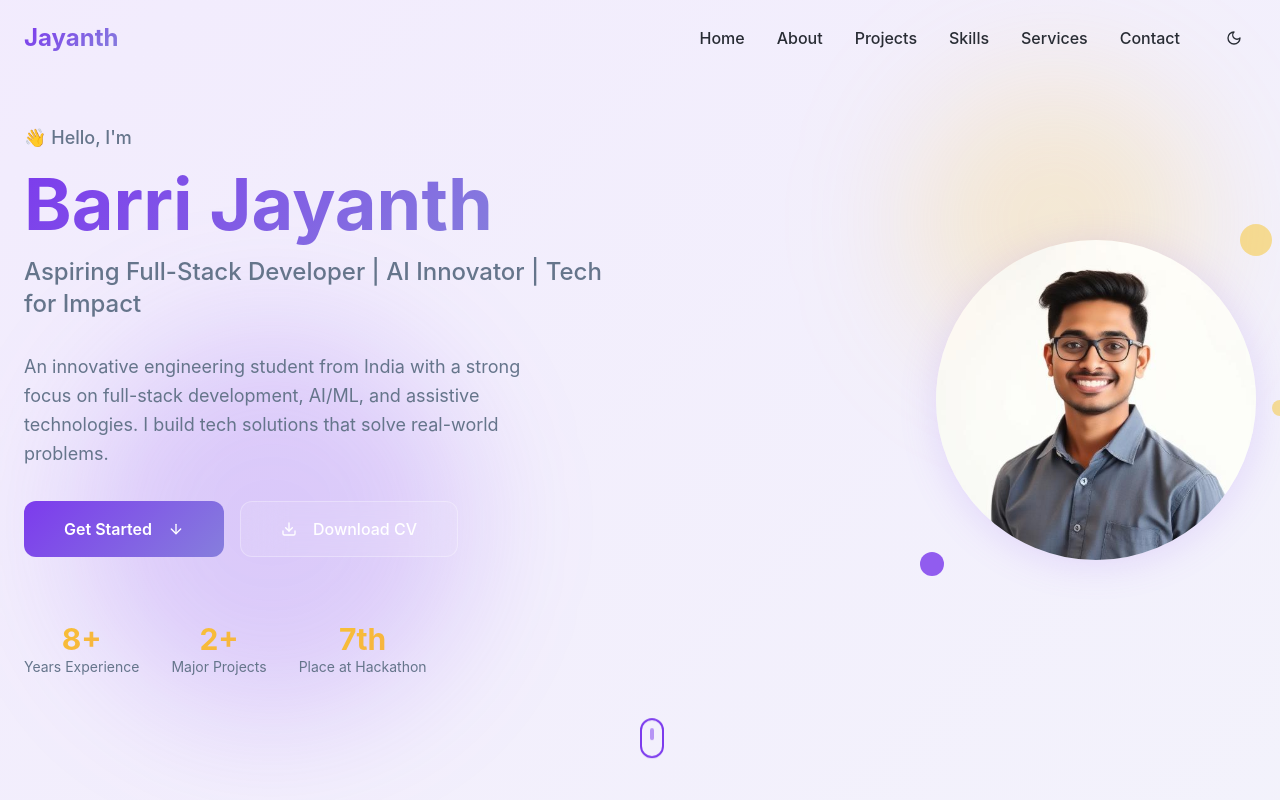
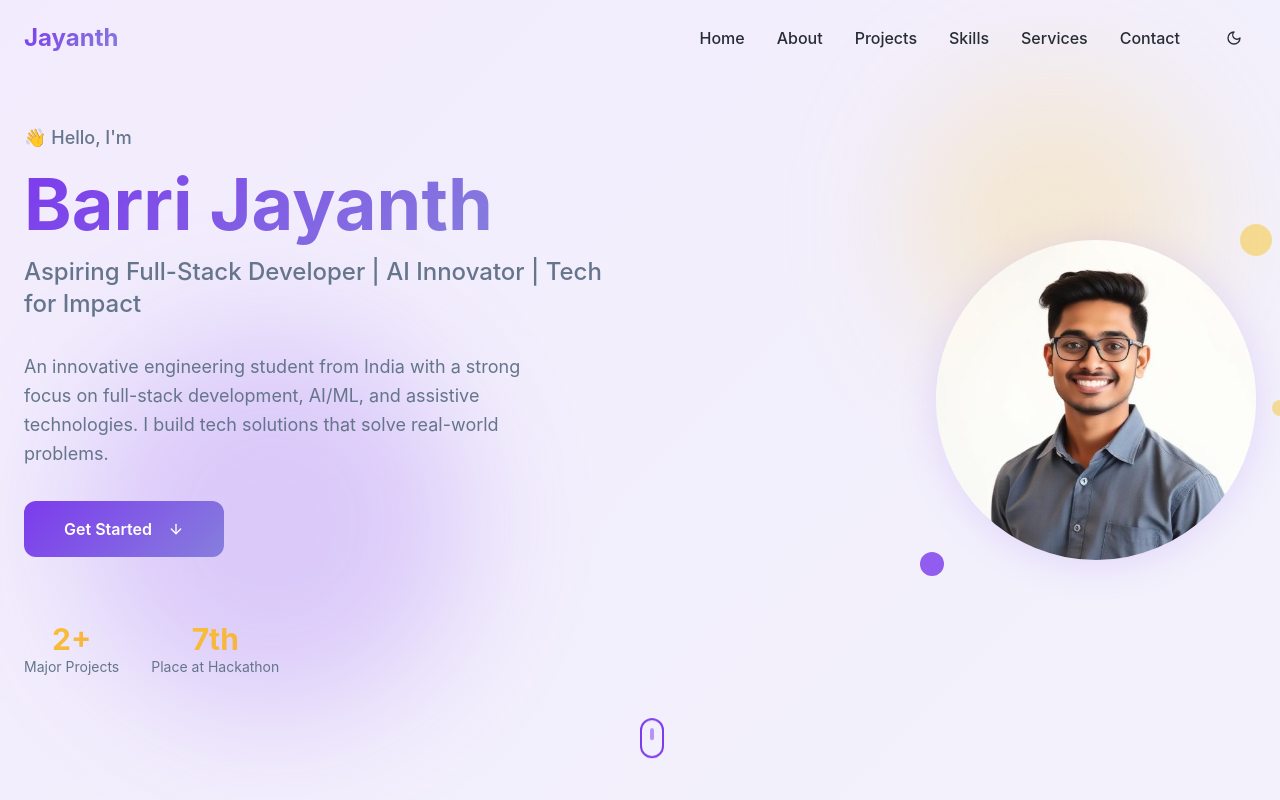
Before and after one commit to Jayanth-77/FUTURE_PE_3, a React (Vite) app: page / in a window 1280 px wide. Shown: the top 800 px of the page. Built offline with nearby package versions, Linux system fonts and the light colour scheme.

Commit message:
Remove experience and CV

```diff
--- a/src/components/Hero.tsx
+++ b/src/components/Hero.tsx
@@ -1,5 +1,5 @@
 import { Button } from '@/components/ui/button';
-import { ArrowDown, Download, Play } from 'lucide-react';
+import { ArrowDown } from 'lucide-react';
 import profileImage from '@/assets/jayanth-profile.jpg';
 
 const Hero = () => {
@@ -7,13 +7,6 @@ const Hero = () => {
     document.querySelector('#contact')?.scrollIntoView({ behavior: 'smooth' });
   };
 
-  const handleDownloadCV = () => {
-    // Create a download link for CV
-    const link = document.createElement('a');
-    link.href = '#'; // Replace with actual CV file path
-    link.download = 'Barri_Jayanth_CV.pdf';
-    link.click();
-  };
 
   return (
     <section id="home" className="min-h-screen flex items-center relative overflow-hidden">
@@ -55,23 +48,10 @@ const Hero = () => {
                 Get Started
                 <ArrowDown className="ml-2 h-5 w-5 group-hover:translate-y-1 transition-transform" />
               </Button>
-              <Button
-                variant="glass"
-                size="lg"
-                onClick={handleDownloadCV}
-                className="group"
-              >
-                <Download className="mr-2 h-5 w-5 group-hover:scale-110 transition-transform" />
-                Download CV
-              </Button>
             </div>
 
             {/* Stats */}
             <div className="flex space-x-8 pt-8">
-              <div className="text-center">
-                <div className="text-3xl font-bold bg-accent-gradient bg-clip-text text-transparent">8+</div>
-                <div className="text-sm text-muted-foreground">Years Experience</div>
-              </div>
               <div className="text-center">
                 <div className="text-3xl font-bold bg-accent-gradient bg-clip-text text-transparent">2+</div>
                 <div className="text-sm text-muted-foreground">Major Projects</div>
```
